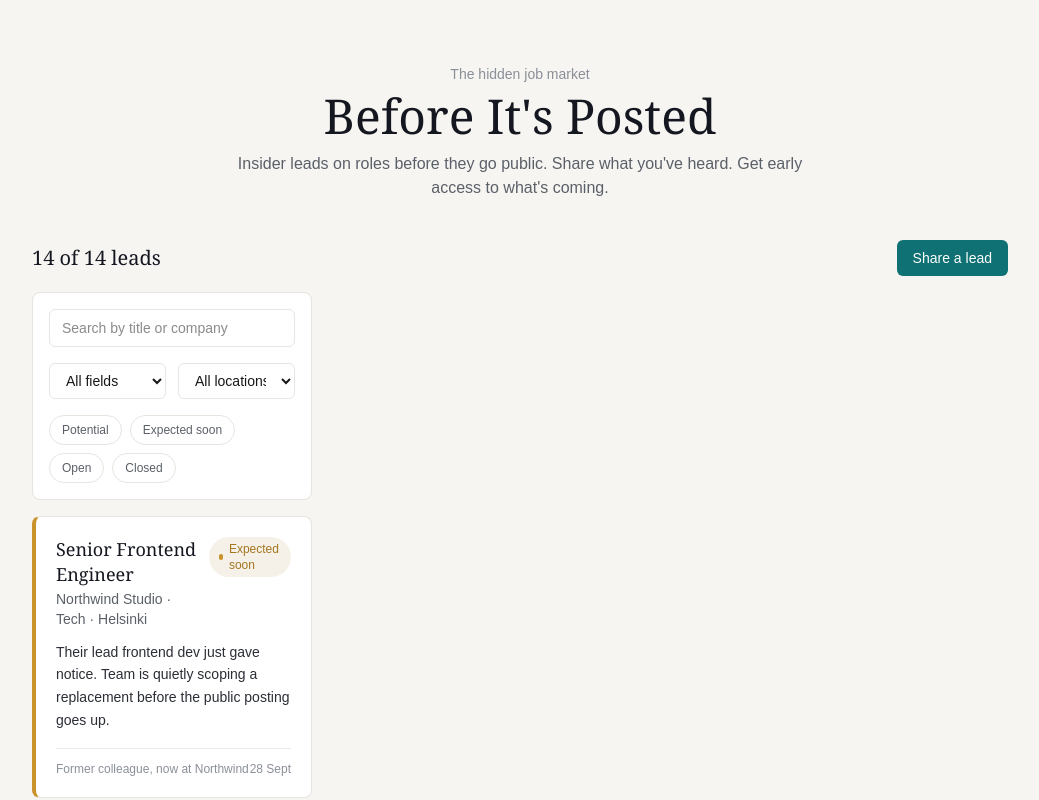
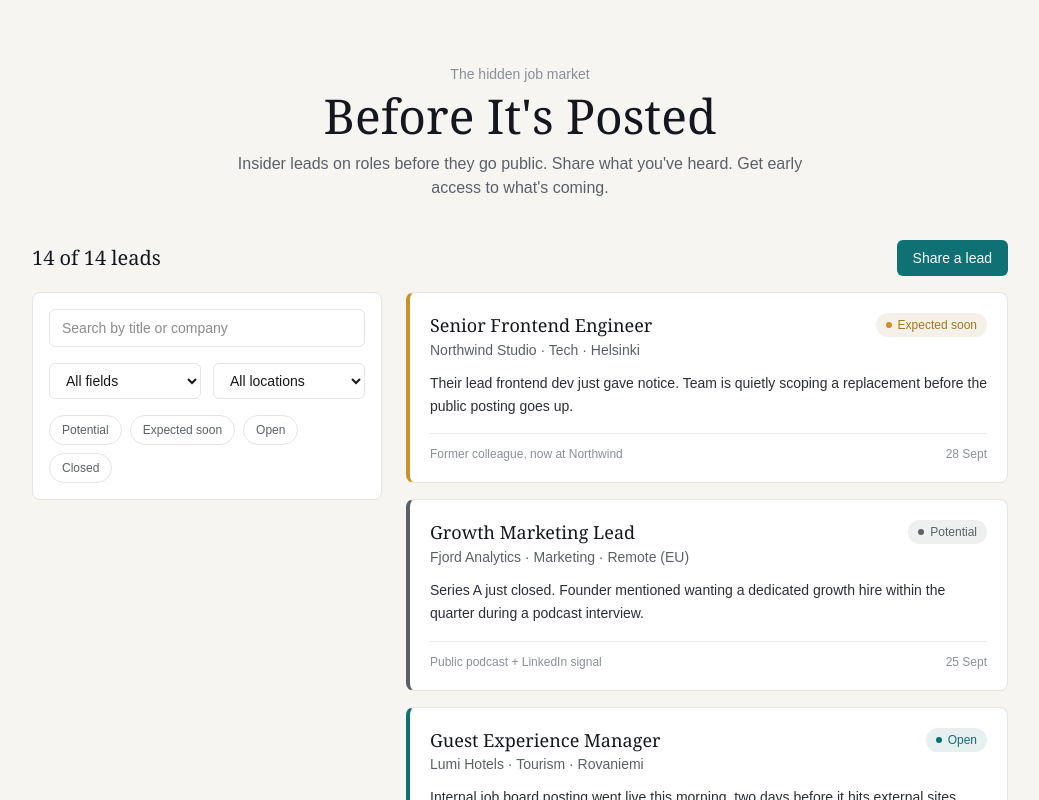
Before and after one commit to Nyukaa/Before_It-s_Posted, a Next.js app: page / in a window 1280 px wide. Shown: the top 800 px of the page, without its empty margins (120-1159 px from the left). Built offline with nearby package versions, Linux system fonts and the light colour scheme.

Commit message:
adjust grid layout for FilterPanel and improve spacing

```diff
--- a/src/app/page.tsx
+++ b/src/app/page.tsx
@@ -76,7 +76,7 @@
           </button>
         </div>
 
-        <div className="grid grid-cols-1 lg:grid-cols-[280px_1fr] gap-6">
+        <div className="grid grid-cols-1 lg:grid-cols-[350px_1fr] gap-6">
           <div className="space-y-4">
             {showForm && (
               <SubmissionForm
@@ -86,7 +86,6 @@
                 availableLocations={availableLocations}
               />
             )}
-            <div className="space-y-4">
             <FilterPanel
               filters={filters}
               onChange={setFilters}
@@ -95,6 +94,7 @@
             />
           </div>
 
+          <div className="space-y-4">
             {filteredOpportunities.length === 0 ? (
               <div className="bg-white border border-[#E7E5E0] rounded-lg p-8 text-center text-[#8A8F98] text-sm">
                 No leads match these filters yet. Try widening your search.
```
Lines whose indentation alone changed are shown as unchanged.
